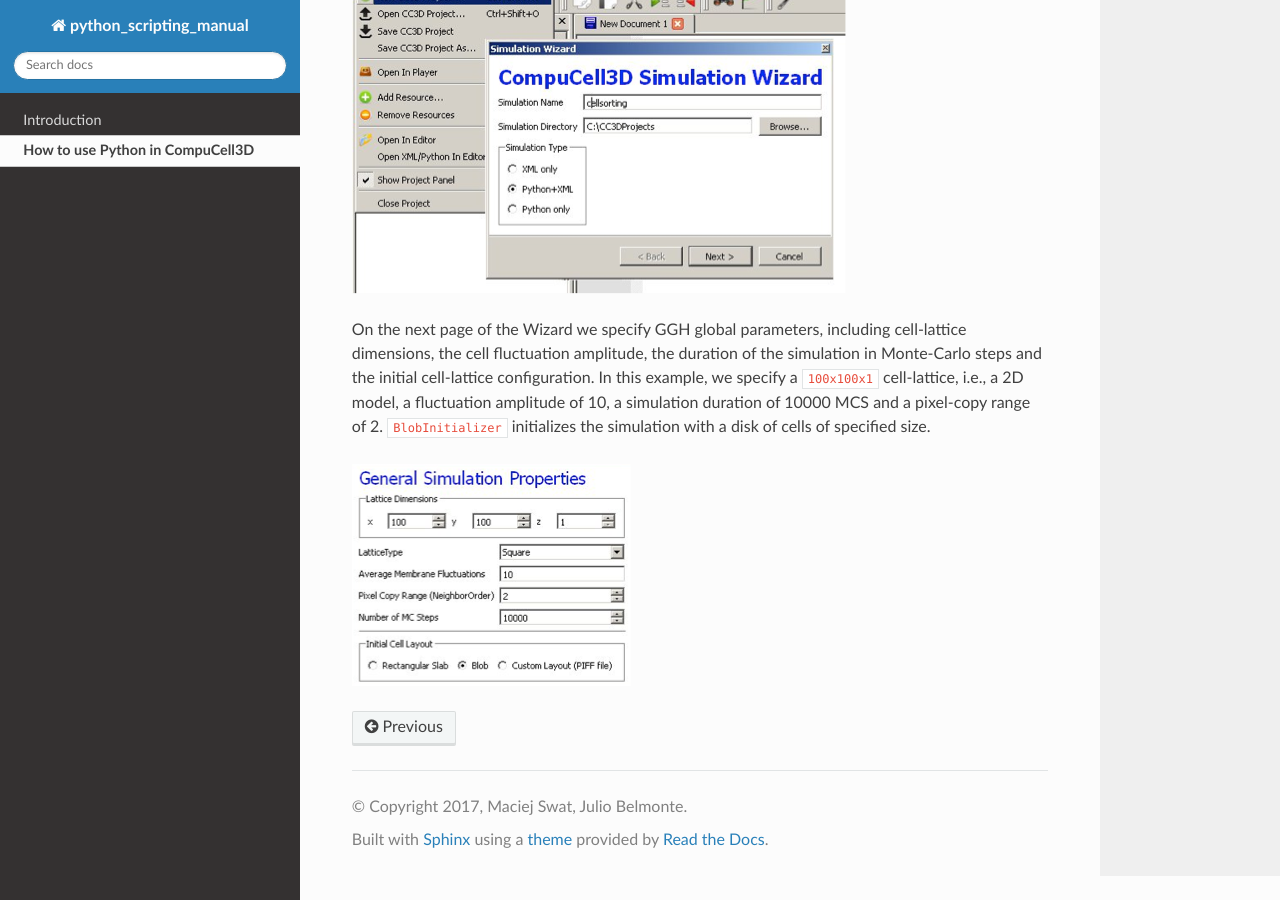
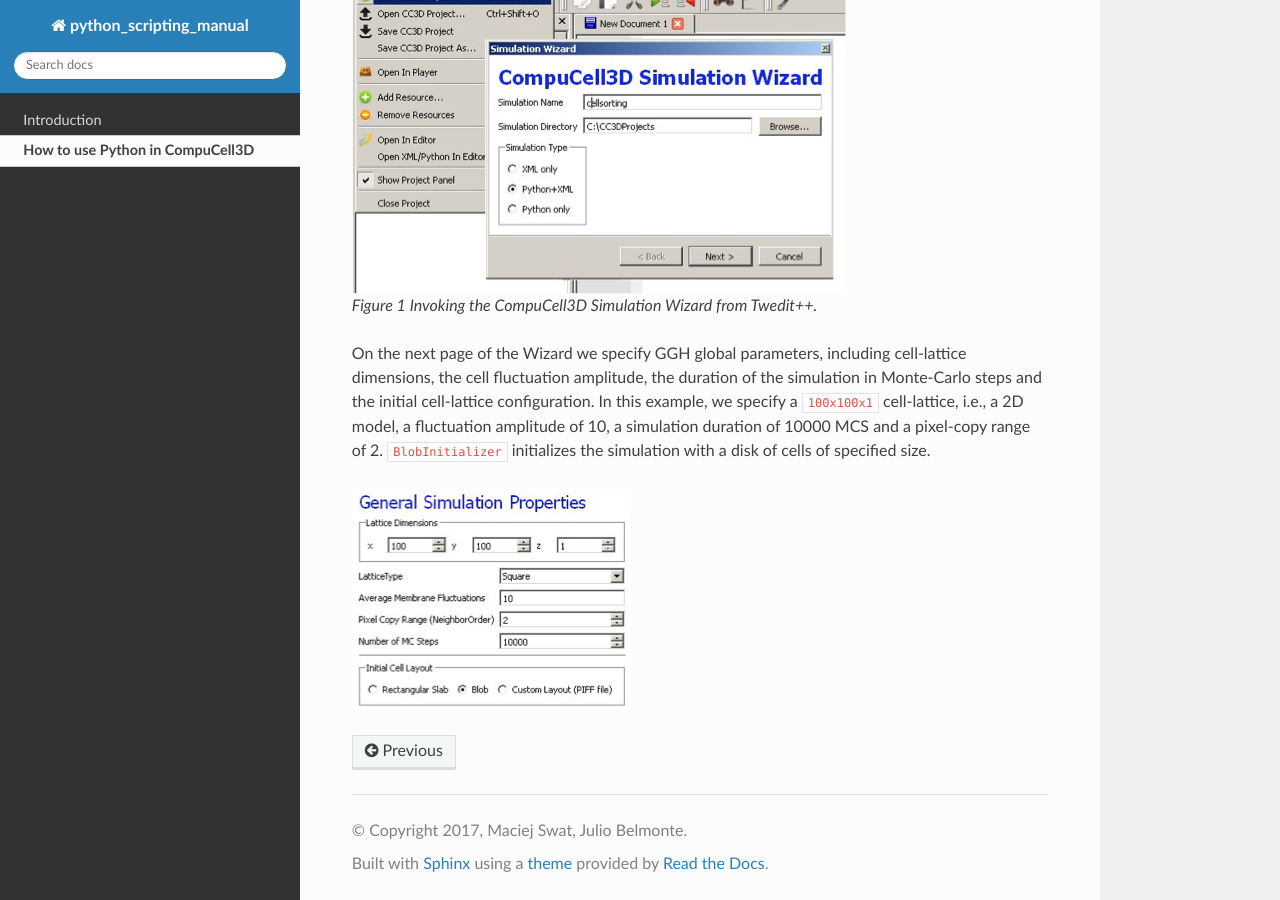
Before and after one commit to CompuCell3D/PythonScriptingManual, a Sphinx documentation site: the page built from docs/how_to_use_python_in_cc3d.rst, in a window 1280 px wide and 900 px high, scrolled down 1173 px. Built offline with Sphinx 7.4.7 and the Read the Docs theme 2.0.0, drawn with Linux system fonts in a browser that asks for light colours.

Commit message:
added figure caption - working on adding caption

```diff
--- a/docs/how_to_use_python_in_cc3d.rst
+++ b/docs/how_to_use_python_in_cc3d.rst
@@ -18,6 +18,8 @@
 .. figure:: images/wizard_twedit.png
     :alt: Figure 1 Invoking the CompuCell3D Simulation Wizard from Twedit++.
 
+    Figure 1 Invoking the CompuCell3D Simulation Wizard from Twedit++.
+
 
 On the next page of the Wizard we specify GGH global parameters, including cell-lattice dimensions, the cell fluctuation amplitude, the duration of the simulation in Monte-Carlo steps and the initial cell-lattice configuration.
 In this example, we specify a ``100x100x1`` cell-lattice, i.e., a 2D model, a fluctuation amplitude of 10, a simulation duration of 10000 MCS and a pixel-copy range of 2. ``BlobInitializer`` initializes the simulation with a disk of cells of specified size.
```
